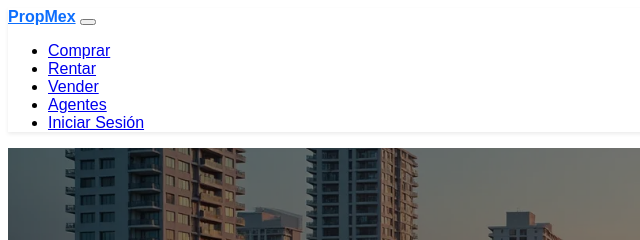
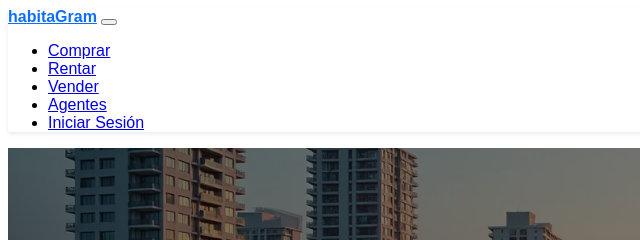
Before and after one commit to juanpasaflipz/property-portal-mexico, a plain HTML site: page index.html in a window 1280 px wide. Shown: the top 240 px of the page, 0-640 px from the left. Drawn offline with nearby package versions, Linux system fonts and the light colour scheme.

Commit message:
Update index.html

```diff
--- a/index.html
+++ b/index.html
@@ -3,7 +3,7 @@
 <head>
     <meta charset="UTF-8">
     <meta name="viewport" content="width=device-width, initial-scale=1.0">
-    <title>Portal Inmobiliario México</title>
+    <title>habitaGram Portal Inmobiliario</title>
     <link href="https://github.com/juanpasaflipz/property-portal-mexico/blob/main/styles.css" rel="stylesheet">
     <link href="https://cdnjs.cloudflare.com/ajax/libs/font-awesome/6.0.0-beta3/css/all.min.css" rel="stylesheet">
     <style>
@@ -72,7 +72,7 @@
 <body>
     <nav class="navbar navbar-expand-lg navbar-light">
         <div class="container">
-            <a class="navbar-brand" href="#">PropMex</a>
+            <a class="navbar-brand" href="#">habitaGram</a>
             <button class="navbar-toggler" type="button" data-bs-toggle="collapse" data-bs-target="#navbarNav">
                 <span class="navbar-toggler-icon"></span>
             </button>
```
